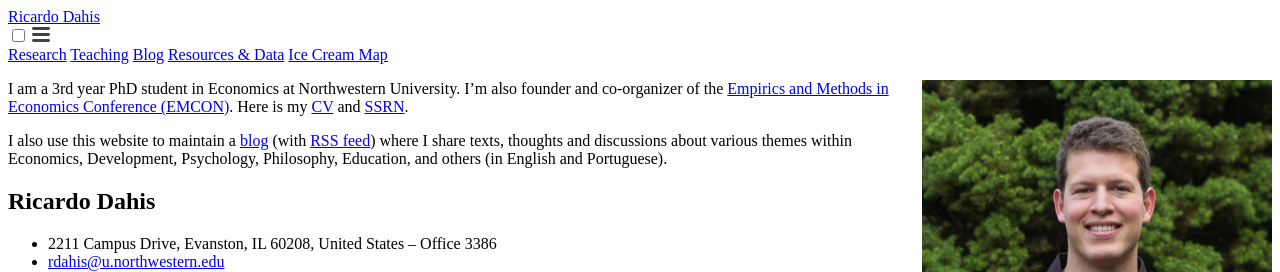
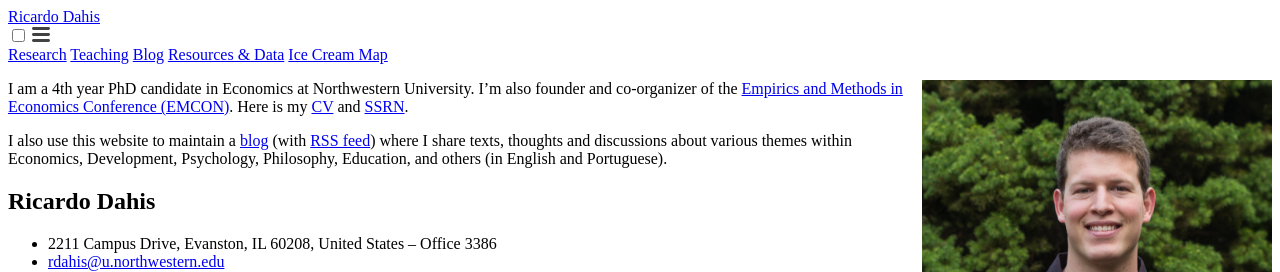
Before and after one commit to rdahis/rdahis.github.io, a Jekyll site: the page built from index.md, in a window 1280 px wide. Shown: the top 272 px of the page. Built offline with Jekyll 4.4.1, drawn with Linux system fonts in a browser that asks for light colours; a script that is not in the unit is left out.

Commit message:
Adds BRASA to CV and updates index page.

```diff
--- a/index.md
+++ b/index.md
@@ -7,6 +7,6 @@ layout: home
 
 <img src="./files/profile.jpg" alt="profile" style="width: 350px;" align="right"  />
 
-I am a 3rd year PhD student in Economics at Northwestern University. I’m also founder and co-organizer of the [Empirics and Methods in Economics Conference (EMCON)](https://www.emconference2018.org){:target="_blank"}. Here is my [CV](/files/CV - Ricardo Dahis.pdf){:target="_blank"} and [SSRN](https://ssrn.com/author=2786164){:target="_blank"}.
+I am a 4th year PhD candidate in Economics at Northwestern University. I’m also founder and co-organizer of the [Empirics and Methods in Economics Conference (EMCON)](https://www.emconference2018.org){:target="_blank"}. Here is my [CV](/files/CV - Ricardo Dahis.pdf){:target="_blank"} and [SSRN](https://ssrn.com/author=2786164){:target="_blank"}.
 
 I also use this website to maintain a [blog](blog) (with [RSS feed](./feed.xml){:target="_blank"}) where I share texts, thoughts and discussions about various themes within Economics, Development, Psychology, Philosophy, Education, and others (in English and Portuguese).
```
Also changed, not shown: 1 other file.
